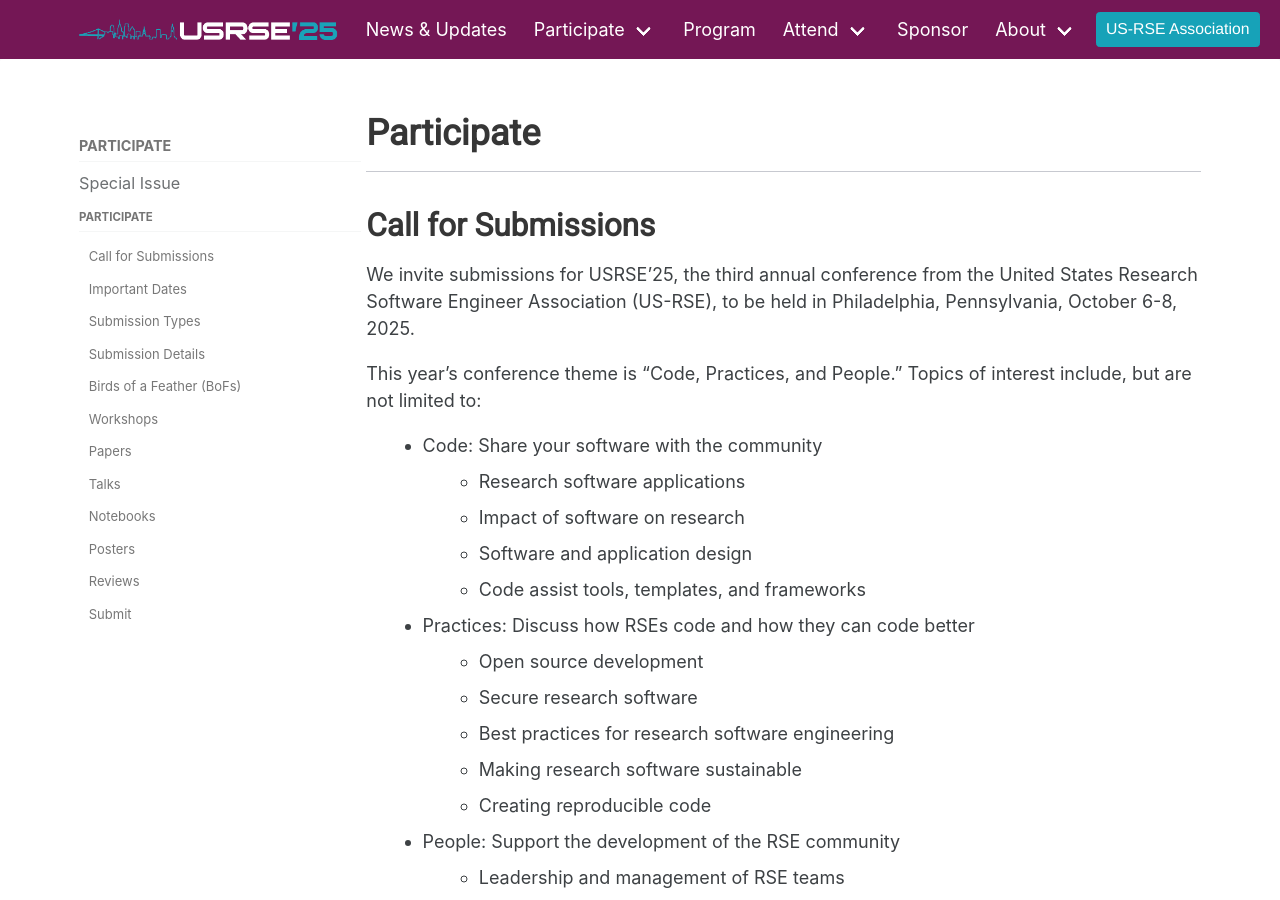
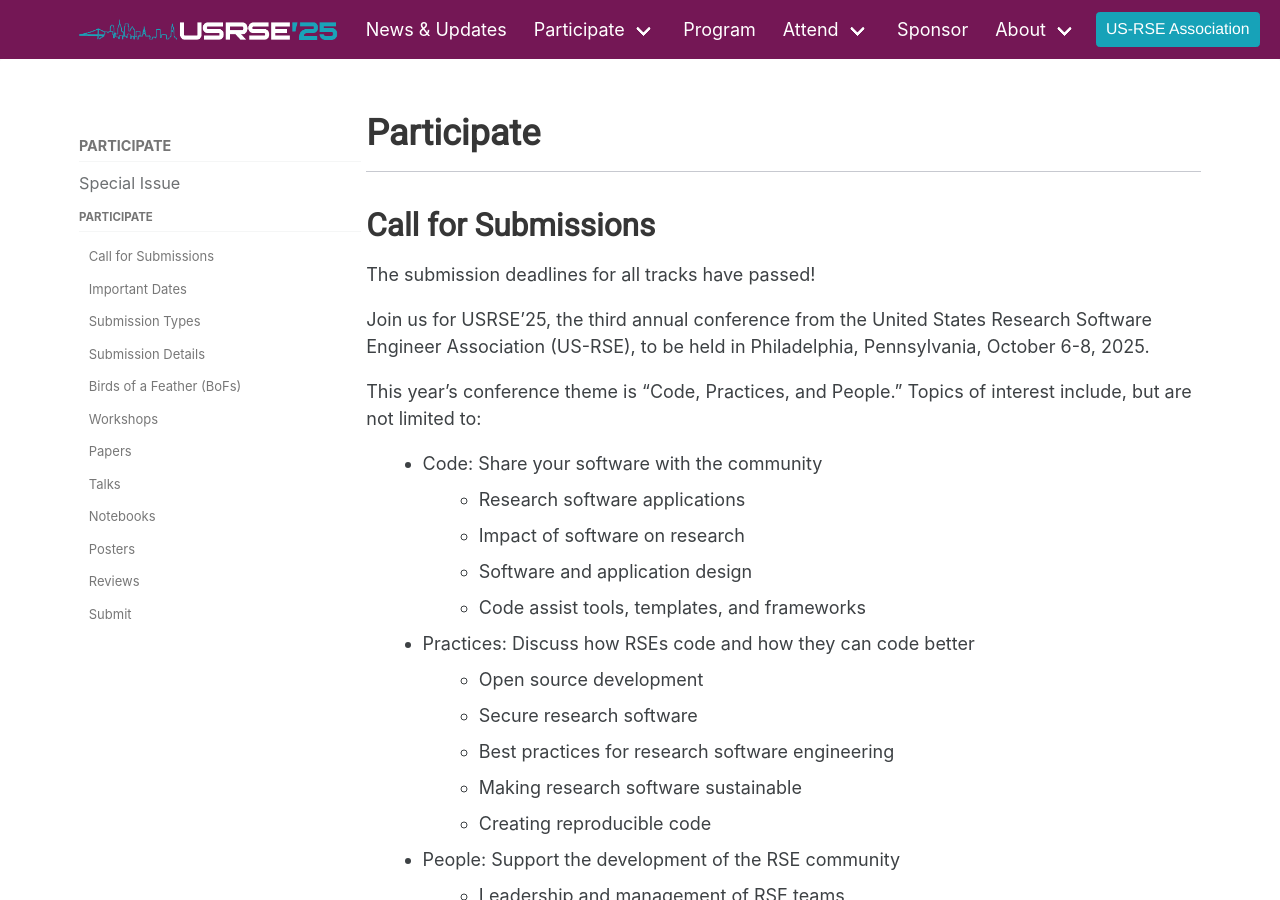
Before and after one commit to USRSE/usrse25, a Jekyll site: the page built from pages/participate/participate.md, in a window 1280 px wide and 900 px high. Built offline with Jekyll 4.4.1, drawn with Linux system fonts in a browser that asks for light colours; a style sheet for code colours, icons or effects is not loaded; some of the changed text lies outside the part shown.

Commit message:
Update participate.md

```diff
--- a/pages/participate/participate.md
+++ b/pages/participate/participate.md
@@ -11,7 +11,9 @@
 
 ## Call for Submissions
 
-We invite submissions for USRSE'25, the third annual conference
+The submission deadlines for all tracks have passed!
+
+Join us for USRSE'25, the third annual conference
 from the United States Research Software Engineer Association
 (US-RSE), to be held in Philadelphia, Pennsylvania, October
 6-8, 2025.
```
Also changed, not shown: other parts of pages/participate/participate.md (+0 -2 lines).
